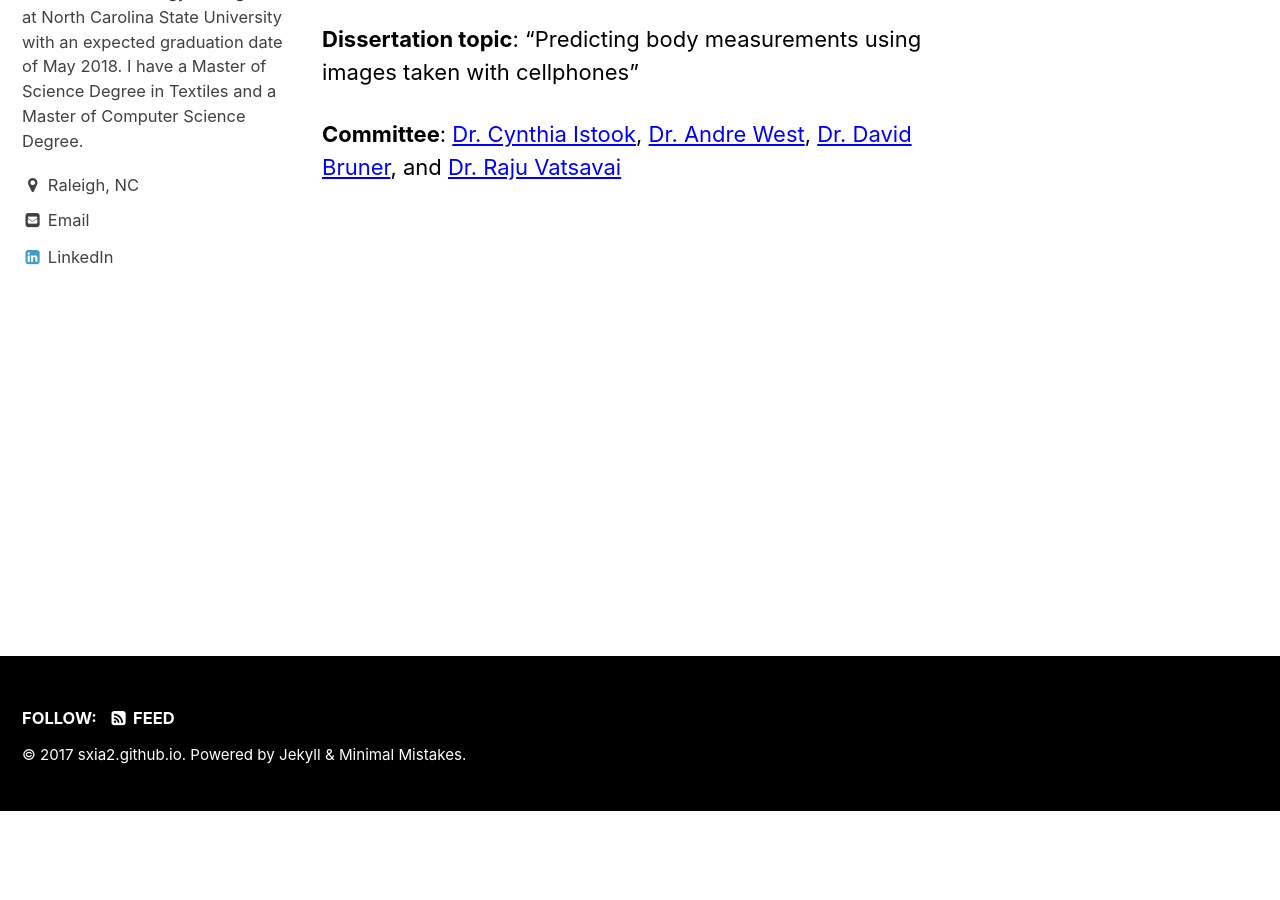
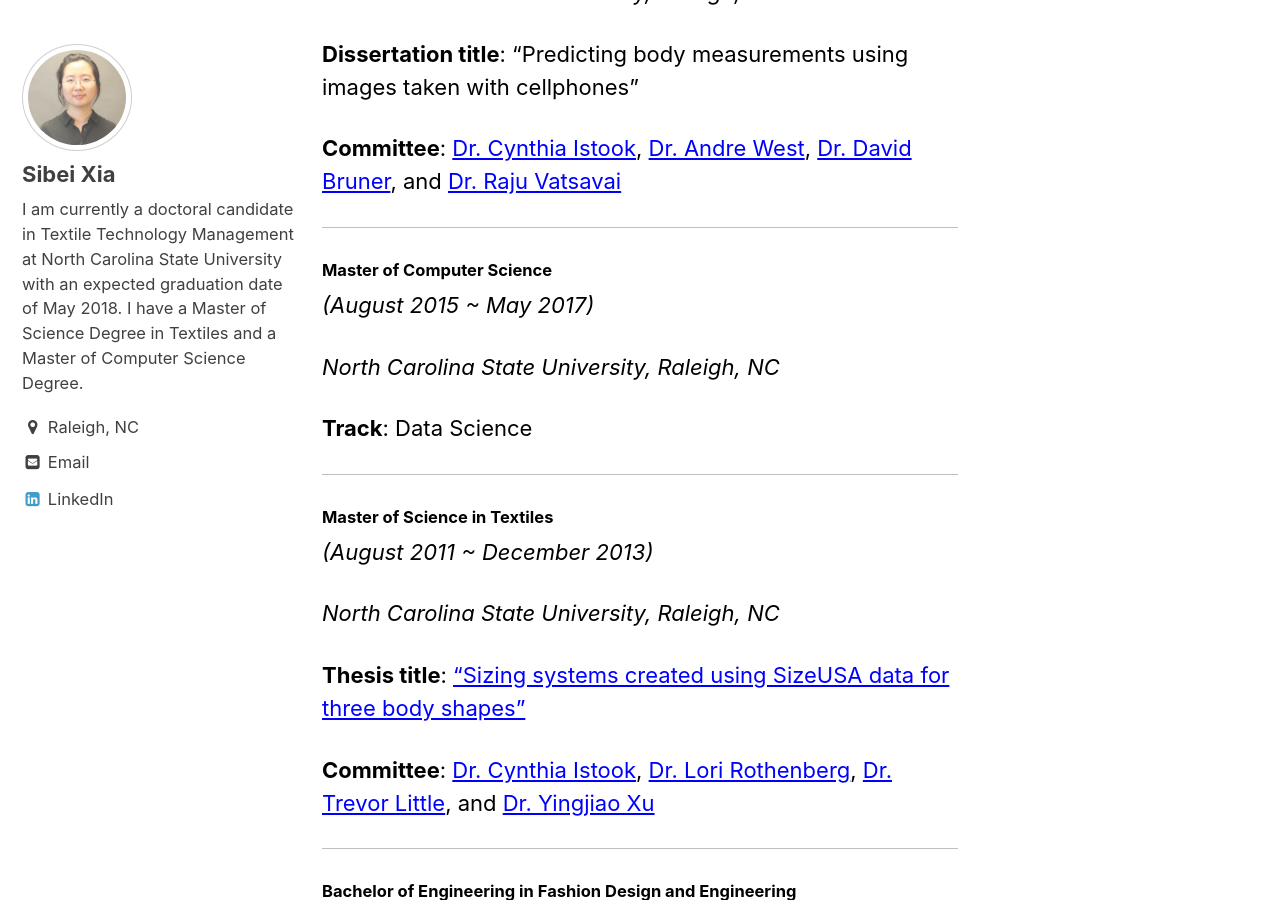
Before and after one commit to sxia2/sxia2.github.io, a Jekyll site: the page built from _pages/education.md, in a window 1280 px wide and 900 px high, scrolled down 342 px. Built offline with Jekyll 4.4.1, drawn with Linux system fonts in a browser that asks for light colours; before the commit the page ends 1153 px from its top, so only the background shows below that; some of the changed text lies outside the part shown.

Commit message:
education

```diff
--- a/_pages/education.md
+++ b/_pages/education.md
@@ -3,9 +3,47 @@ permalink: /education/
 title: "Education"
 ---
 
-### PhD in Textile Technology Management (August 2014 ~ May 2018)
+#### PhD in Textile Technology Management
+*(August 2014 ~ May 2018)*
+
 *North Carolina State University, Raleigh, NC*
 
-**Dissertation topic**: “Predicting body measurements using images taken with cellphones”
+**Dissertation title**: “Predicting body measurements using images taken with cellphones”
 
 **Committee**: [Dr. Cynthia Istook](https://textiles.ncsu.edu/blog/team/cynthia-istook/), [Dr. Andre West](https://textiles.ncsu.edu/blog/team/andre-west/), [Dr. David Bruner](https://www.linkedin.com/in/david-bruner-b870938/), and [Dr. Raju Vatsavai](https://www.csc.ncsu.edu/people/rrvatsav)
+
+---
+#### Master of Computer Science
+*(August 2015 ~ May 2017)*
+
+*North Carolina State University, Raleigh, NC*
+
+**Track**: Data Science
+
+---
+
+#### Master of Science in Textiles
+*(August 2011 ~ December 2013)*
+
+*North Carolina State University, Raleigh, NC*
+
+**Thesis title**: [“Sizing systems created using SizeUSA data for three body shapes”](https://catalog.lib.ncsu.edu/record/NCSU3128934)
+
+**Committee**: [Dr. Cynthia Istook](https://textiles.ncsu.edu/blog/team/cynthia-istook/), [Dr. Lori Rothenberg](https://textiles.ncsu.edu/blog/team/lori-rothenberg/), [Dr. Trevor Little](https://textiles.ncsu.edu/blog/team/trevor-little/), and [Dr. Yingjiao Xu](https://textiles.ncsu.edu/blog/team/yingjiao-xu/)
+
+---
+#### Bachelor of Engineering in Fashion Design and Engineering
+*(September 2007 ~ July 2011)*
+
+*Donghua University, Shanghai, China*
+
+**Undergraduate thesis title**: “Design of cup inner shape based on breast forms”
+**Advisor**: Dr. Fang Fang
+
+---
+#### Minor in Japanese
+*(September 2008 ~ July 2011)*
+
+*East China Normal University, Shanghai, China*
+
+---
```
